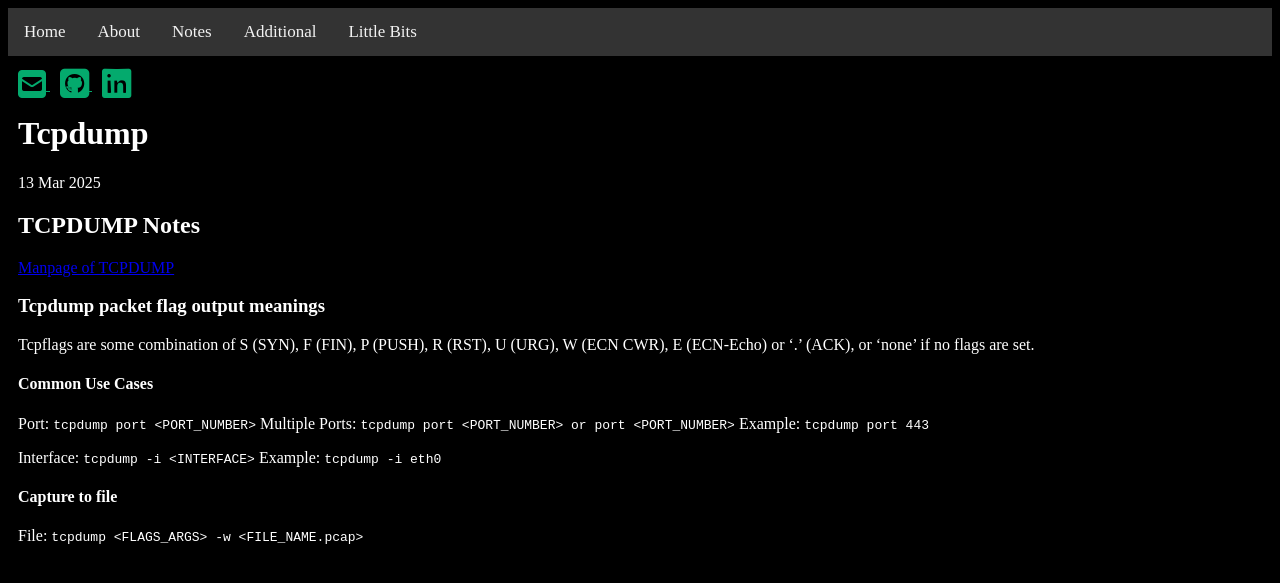
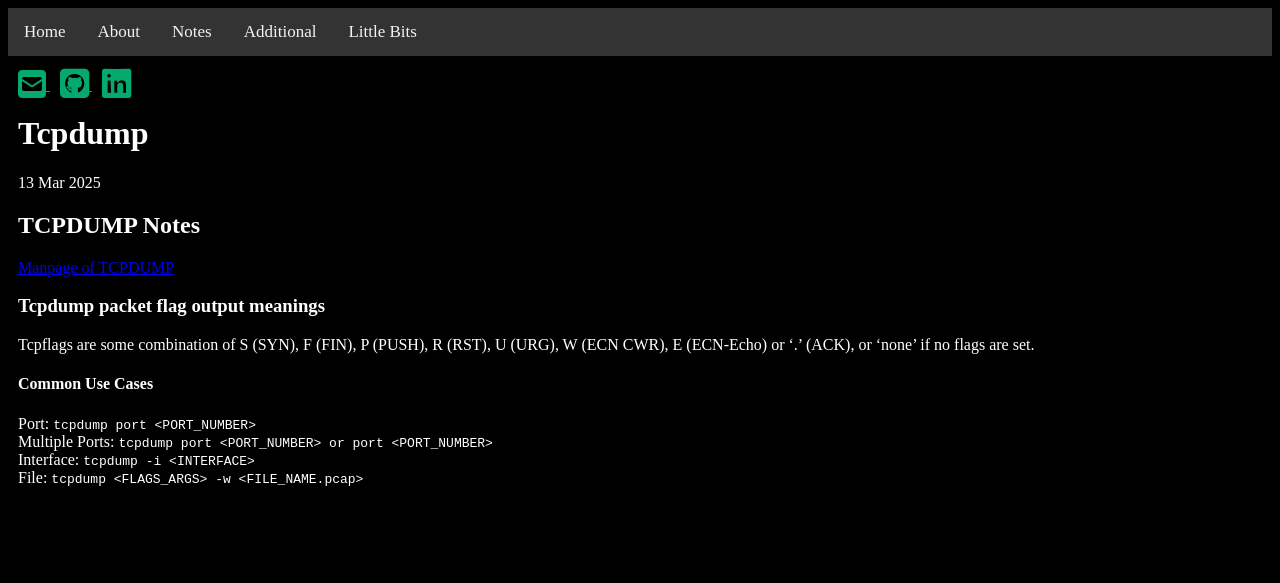
Before and after one commit to chrisRandle/chrisrandle.github.io, a Jekyll site: the page built from docs/_posts/2025-03-13-tcpdump.md, in a window 1280 px wide. Shown: the top 583 px of the page. Built offline with Jekyll 4.4.1, drawn with Linux system fonts in a browser that asks for light colours; nearby versions of some CDN libraries.

Commit message:
minor updates

````diff
--- a/docs/_posts/2025-03-13-tcpdump.md
+++ b/docs/_posts/2025-03-13-tcpdump.md
@@ -10,12 +10,7 @@ layout: post
 Tcpflags are some combination of S (SYN), F (FIN), P (PUSH), R (RST), U (URG), W (ECN CWR), E (ECN-Echo) or '.' (ACK), or 'none' if no flags are set.
 
 #### Common Use Cases
-Port: ```tcpdump port <PORT_NUMBER>```
-Multiple Ports: ```tcpdump port <PORT_NUMBER> or port <PORT_NUMBER>```
-Example: ```tcpdump port 443```
-
-Interface: ```tcpdump -i <INTERFACE>```
-Example: ```tcpdump -i eth0```
-
-#### Capture to file
-File: ```tcpdump <FLAGS_ARGS> -w <FILE_NAME.pcap>```
+Port: ```tcpdump port <PORT_NUMBER>``` <br>
+Multiple Ports: ```tcpdump port <PORT_NUMBER> or port <PORT_NUMBER>``` <br>
+Interface: ```tcpdump -i <INTERFACE>``` <br>
+File: ```tcpdump <FLAGS_ARGS> -w <FILE_NAME.pcap>``` <br>
````
